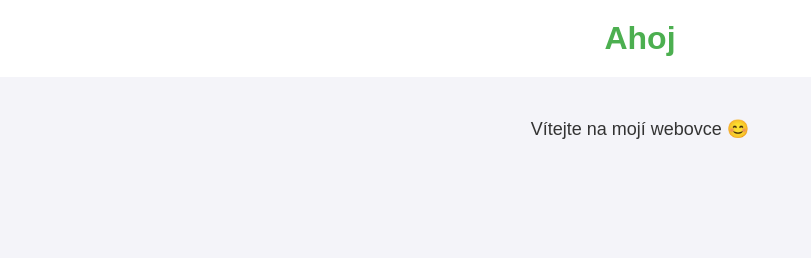
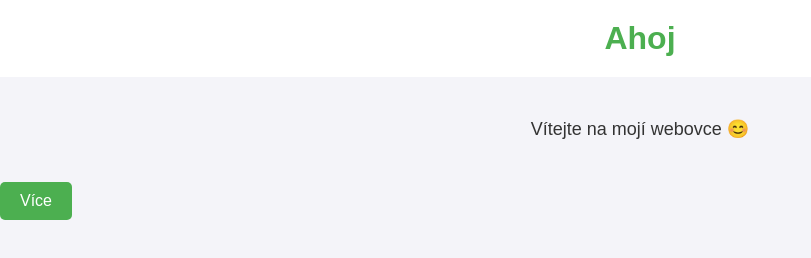
Before and after one commit to Voj-Ma/webovka, a plain HTML site: page index.html in a window 1280 px wide. Shown: the whole page, without its empty margins (0-811 px from the left). Drawn offline with Linux system fonts and the light colour scheme.

Commit message:
Přidáno tlačítko na stránku

```diff
--- a/index.html
+++ b/index.html
@@ -9,5 +9,6 @@
 <body>
     <h1>Ahoj</h1>
     <p>Vítejte na mojí webovce 😊</p>
+    <button class="my-button">Více</button>
 </body>
 </html>
--- /dev/null
+++ b/script.js
@@ -0,0 +1,3 @@
+document.querySelector('.my-button').addEventListener('click', function() {
+    alert('díky že jste tuto stránku navštívili!');
+  });
--- a/styles.css
+++ b/styles.css
@@ -26,3 +26,16 @@ p {
     box-shadow: 0 4px 8px rgba(0, 0, 0, 0.1);
     border-radius: 10px;
 }
+.my-button {
+    background-color: #4CAF50; /* Zelené pozadí */
+    color: white; /* Bílý text */
+    padding: 10px 20px; /* Vnitřní okraje */
+    border: none; /* Bez okraje */
+    border-radius: 5px; /* Zaoblené rohy */
+    cursor: pointer; /* Ukazatel myši změní tvar na ruku */
+    font-size: 16px; /* Velikost textu */
+  }
+
+  .my-button:hover {
+    background-color: #45a049; /* Tmavší zelená, když je tlačítko najeté */
+  }
```
